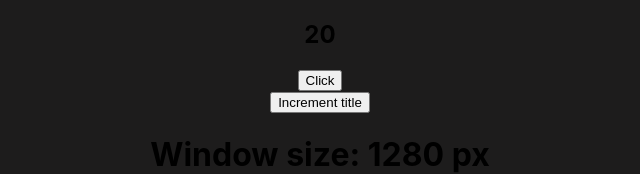
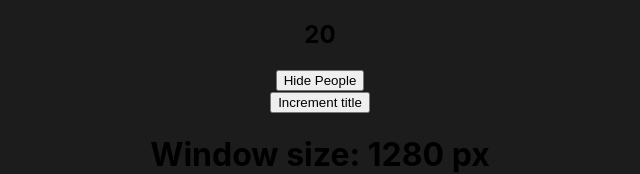
Before and after one commit to gary1999/my-react-app-test, a React (Create React App) app: page / in a window 1280 px wide. Shown: the part 312-486 px from the top of the page, without its empty margins (320-960 px from the left). Built offline with nearby package versions, Linux system fonts and the light colour scheme; no server answers.

Commit message:
Ternary operator

```diff
--- a/src/App.js
+++ b/src/App.js
@@ -16,6 +16,7 @@ function App() {
     };
 
     const [people, setPeople] = useState(Birthdays);
+    const [hidePeople, setHidePeople] = useState('false');
 
     const handlePeople = () => {
         if (people.length !== 0) {
@@ -23,6 +24,7 @@ function App() {
         } else {
             setPeople(Birthdays);
         }
+        setHidePeople(!hidePeople);
     };
 
     const [value, setValue] = useState(0);
@@ -73,9 +75,12 @@ function App() {
                 <button onClick={handleClick}>change title</button>
 
                 <div>
+                    {/* {hidePeople ? setPeople([]) : setPeople[Birthdays]} */}
                     <h1>{people.length} birthdays today</h1>
                     <List people={people} />
-                    <button onClick={handlePeople}>Click</button>
+                    <button onClick={() => handlePeople()}>
+                        {hidePeople ? 'Hide People' : 'Show People'}
+                    </button>
                 </div>
 
                 <button onClick={() => setValue(value + 1)}>
```
